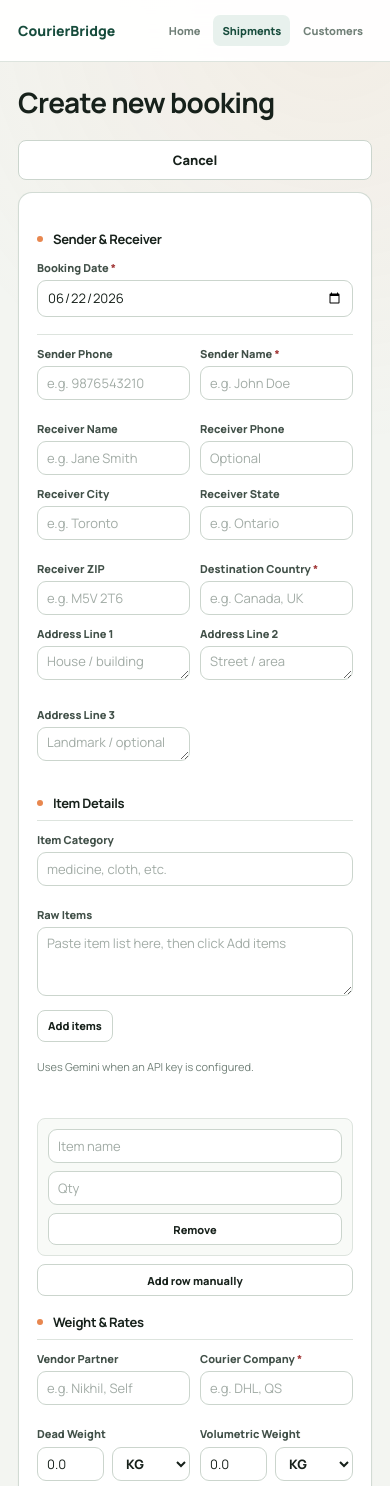
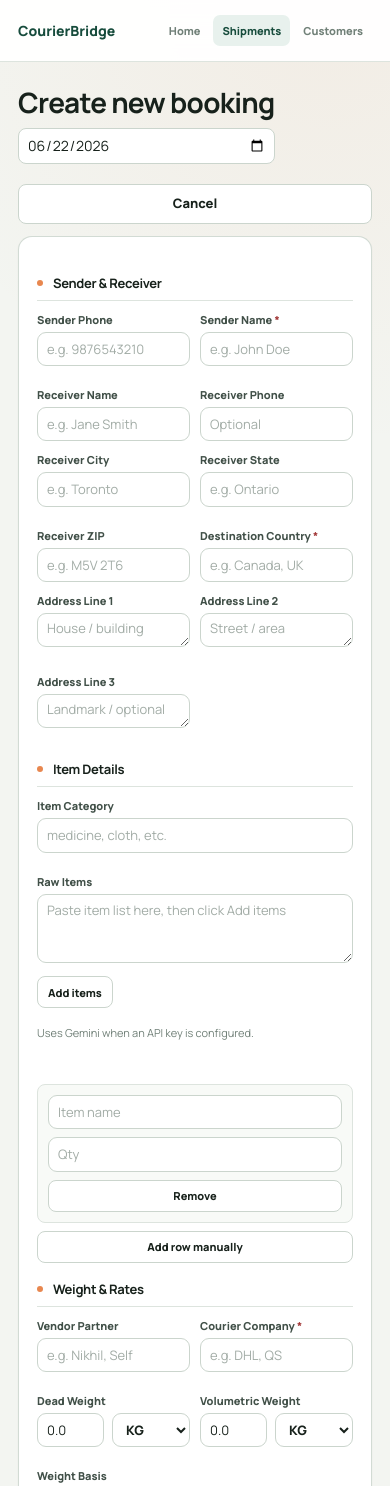
Before and after one commit to Tanishq014/courierBridge, a FastAPI app: page /shipments/new in a window 390 px wide. Shown: the top 1486 px of the page. Run offline with FastAPI, Linux system fonts and the light colour scheme; some libraries are stand-ins or nearby versions.

Commit message:
Load .env and add date/rate UI parsing
Add dotenv support and an .env.example so local COURIERBRIDGE_DATABASE_URL and API keys can be loaded (app/database.py + .env.example, add python-dotenv to requirements). Update templates and CSS to add an inline booking date in the new shipment header, make header/date responsive, and simplify Promised Days to a single numeric input (app/templates/shipments/new.html, edit.html, app/static/css/style.css). Add client-side parsing helpers (extractRateAmount and bindAmountExtraction) in both new and edit shipment templates to extract numeric amounts from rate text and auto-fill corresponding amount fields.

```diff
--- a/app/database.py
+++ b/app/database.py
@@ -1,6 +1,9 @@
 from sqlalchemy import create_engine
 from sqlalchemy.orm import sessionmaker, declarative_base
+from dotenv import load_dotenv
 import os
+
+load_dotenv()
 
 SQLALCHEMY_DATABASE_URL = os.environ.get("COURIERBRIDGE_DATABASE_URL", "sqlite:///./courierbridge.db")
 
--- a/app/static/css/style.css
+++ b/app/static/css/style.css
@@ -768,6 +768,27 @@ input[type="checkbox"] {
     font-size: 28px;
 }
 
+.heading-with-date {
+    display: flex;
+    align-items: end;
+    gap: 14px;
+}
+
+.page-inline-date {
+    width: 180px;
+    margin-bottom: 0;
+}
+
+.page-inline-date label {
+    margin-bottom: 3px;
+    font-size: 10px;
+}
+
+.page-inline-date input[type="date"] {
+    min-height: 32px;
+    padding: 5px 8px;
+}
+
 .compact-page-header .page-description {
     margin: 0;
 }
@@ -1331,6 +1352,16 @@ input[type="checkbox"] {
         width: 100%;
     }
 
+    .heading-with-date {
+        align-items: stretch;
+        flex-direction: column;
+        gap: 8px;
+    }
+
+    .page-inline-date {
+        width: 100%;
+    }
+
     .item-table-header {
         display: none;
     }
--- a/app/templates/shipments/new.html
+++ b/app/templates/shipments/new.html
@@ -5,20 +5,21 @@
 {% block content %}
 <header class="page-header compact-page-header">
     <div class="page-heading">
-        <h1>Create new booking</h1>
+        <div class="heading-with-date">
+            <h1>Create new booking</h1>
+            <div class="form-group inline-date page-inline-date">
+                <input form="new-shipment-form" type="date" name="booking_date" value="{{ today }}" required aria-label="Booking date" title="Booking date">
+            </div>
+        </div>
     </div>
     <div class="page-actions"><a href="/shipments" class="btn btn-secondary">Cancel</a></div>
 </header>
 
 <div class="card form-card">
-    <form method="POST" action="/shipments/new" class="shipment-form compact-shipment-form">
+    <form method="POST" action="/shipments/new" class="shipment-form compact-shipment-form" id="new-shipment-form">
 
         <div class="form-section-title">
             <h3>Sender & Receiver</h3>
-            <div class="form-group inline-date">
-                <label>Booking Date <span class="required">*</span></label>
-                <input type="date" name="booking_date" value="{{ today }}" required>
-            </div>
         </div>
         <div class="grid-4">
             <div class="form-group">
@@ -224,11 +225,8 @@
         </div>
         <div class="grid-3">
             <div class="form-group">
-                <label>Promised Days (Text | Num)</label>
-                <div style="display:flex; gap:0.5rem;">
-                    <input type="text" name="promised_days_text" placeholder="e.g. 12+" style="width: 50%;">
-                    <input type="number" name="promised_days_number" placeholder="Days" style="width: 50%;">
-                </div>
+                <label>Promised Days</label>
+                <input type="number" name="promised_days_number" placeholder="Days">
             </div>
             <div class="form-group">
                 <label>Status Raw Text</label>
@@ -451,6 +449,32 @@
 
     bindChargedWeightExtraction('customer_rate_text', 'customer_charged_weight');
     bindChargedWeightExtraction('vendor_rate_text', 'vendor_charged_weight');
+    function extractRateAmount(rateText) {
+        const parts = String(rateText || '').split('*');
+        if (parts.length < 2) return '';
+        const numbers = parts.map(part => {
+            const match = part.match(/-?\d+(?:\.\d+)?/);
+            return match ? Number(match[0]) : NaN;
+        }).filter(value => Number.isFinite(value));
+        if (numbers.length < 2) return '';
+        const amount = numbers.reduce((total, value) => total * value, 1);
+        return Number.isFinite(amount) ? amount.toFixed(2) : '';
+    }
+
+    function bindAmountExtraction(textId, amountInput) {
+        const textInput = document.getElementById(textId);
+        if (!textInput || !amountInput) return;
+        textInput.addEventListener('input', () => {
+            const extracted = extractRateAmount(textInput.value);
+            if (extracted) {
+                amountInput.value = extracted;
+                updateCalculations();
+            }
+        });
+    }
+
+    bindAmountExtraction('customer_rate_text', billedInput);
+    bindAmountExtraction('vendor_rate_text', selfCostInput);
 
     const initialItems = {{ item_details | tojson }};
     const itemRows = document.getElementById('item_rows');
--- a/requirements.txt
+++ b/requirements.txt
@@ -4,3 +4,4 @@ sqlalchemy==2.0.30
 jinja2==3.1.4
 python-multipart==0.0.9
 pydantic==2.7.4
+python-dotenv==1.0.1
```
Also changed, not shown: app/templates/shipments/edit.html (+28 -5 lines), 1 other file.
